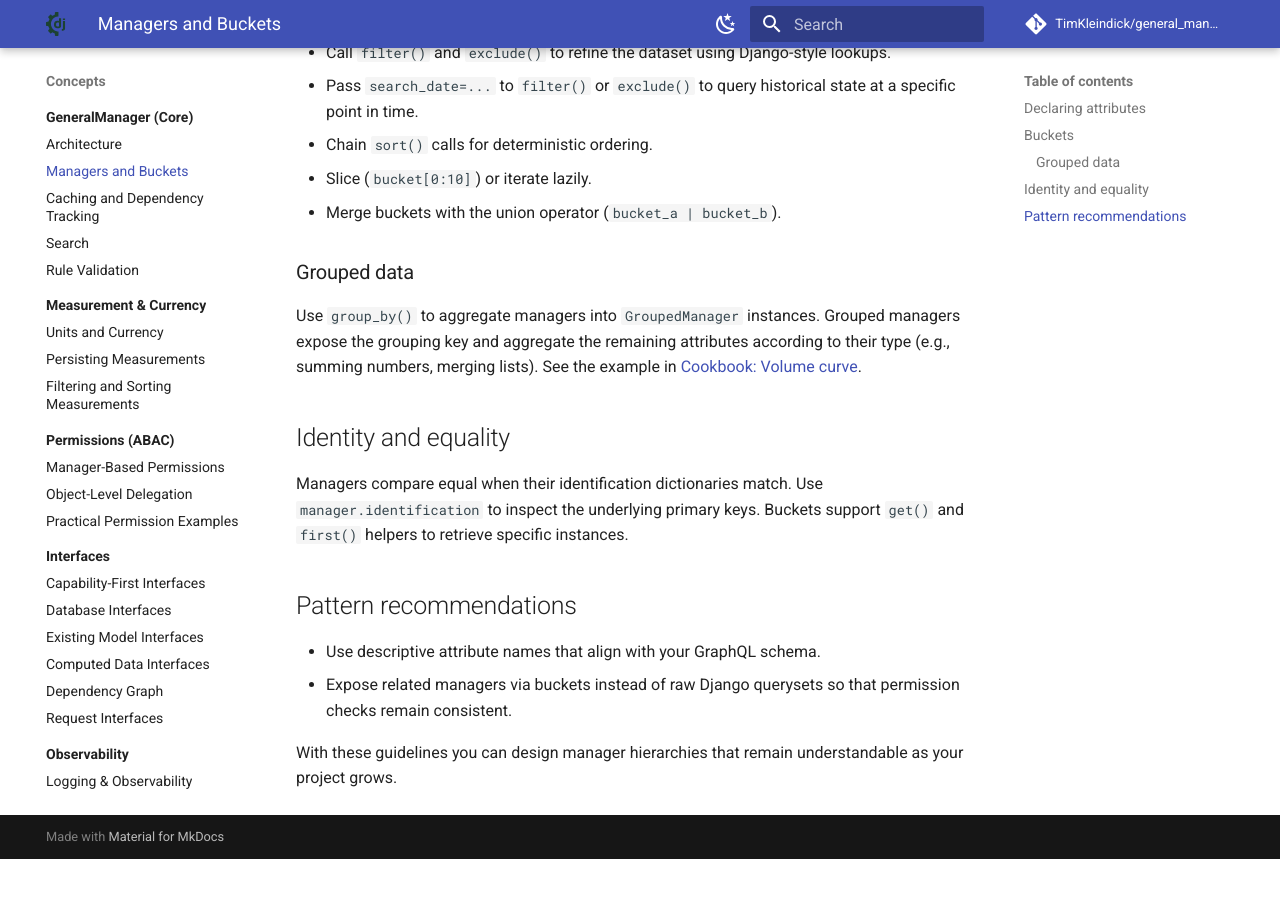
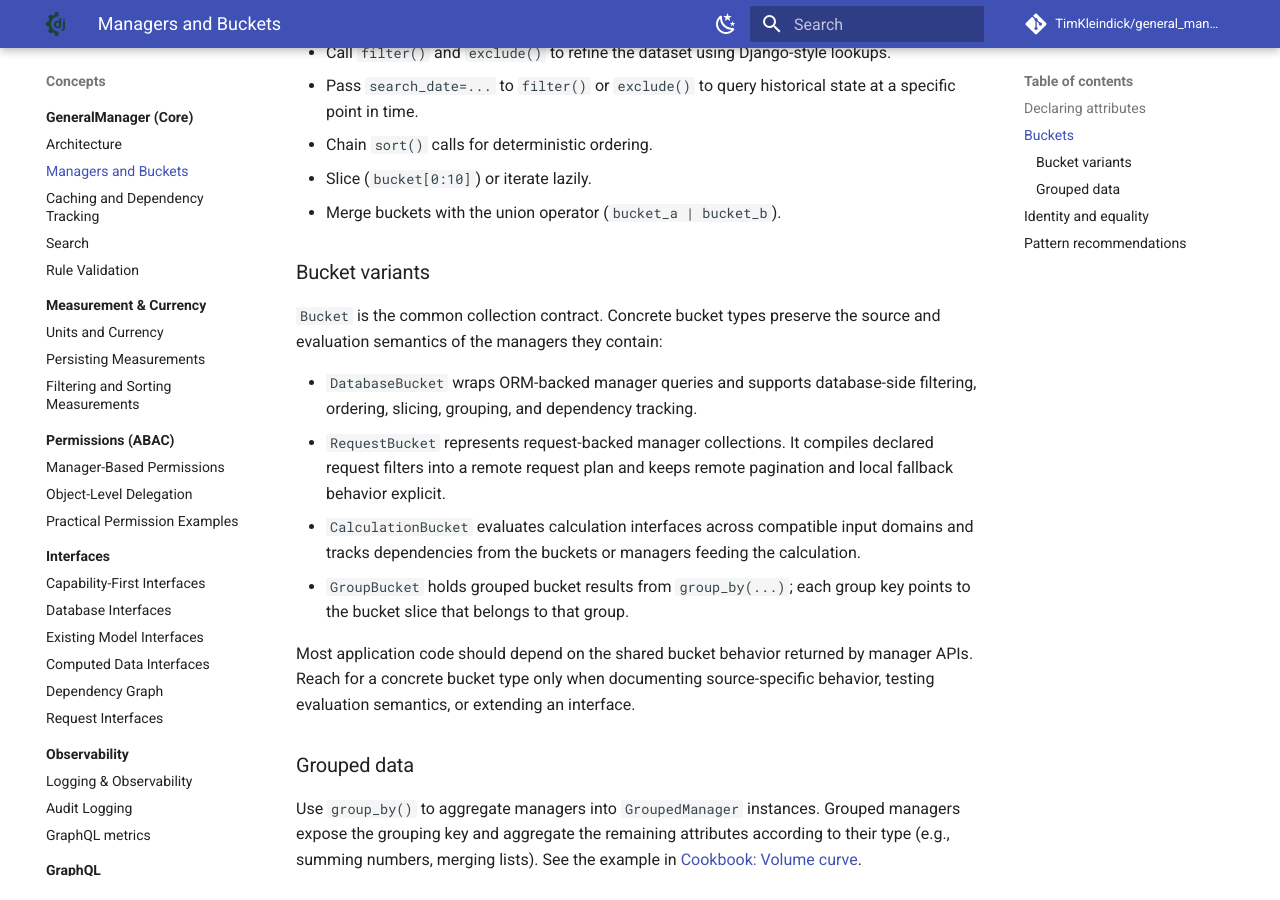
Before and after one commit to TimKleindick/general_manager, an MkDocs documentation site: the page built from docs/concepts/models_entities.md, in a window 1280 px wide and 900 px high, scrolled down 837 px. Built offline with MkDocs 1.6.1 and Material for MkDocs 9.7.7, drawn with Linux system fonts in a browser that asks for light colours; comment, search, counter and statistics services are not loaded; before the commit the page ends 1696 px from its top, so only the background shows below that.

Commit message:
docs: cover core interface and bucket variants

```diff
--- a/docs/concepts/models_entities.md
+++ b/docs/concepts/models_entities.md
@@ -30,6 +30,17 @@
 - Slice (`bucket[0:10]`) or iterate lazily.
 - Merge buckets with the union operator (`bucket_a | bucket_b`).
 
+### Bucket variants
+
+`Bucket` is the common collection contract. Concrete bucket types preserve the source and evaluation semantics of the managers they contain:
+
+- `DatabaseBucket` wraps ORM-backed manager queries and supports database-side filtering, ordering, slicing, grouping, and dependency tracking.
+- `RequestBucket` represents request-backed manager collections. It compiles declared request filters into a remote request plan and keeps remote pagination and local fallback behavior explicit.
+- `CalculationBucket` evaluates calculation interfaces across compatible input domains and tracks dependencies from the buckets or managers feeding the calculation.
+- `GroupBucket` holds grouped bucket results from `group_by(...)`; each group key points to the bucket slice that belongs to that group.
+
+Most application code should depend on the shared bucket behavior returned by manager APIs. Reach for a concrete bucket type only when documenting source-specific behavior, testing evaluation semantics, or extending an interface.
+
 ### Grouped data
 
 Use `group_by()` to aggregate managers into `GroupedManager` instances. Grouped managers expose the grouping key and aggregate the remaining attributes according to their type (e.g., summing numbers, merging lists). See the example in [Cookbook: Volume curve](../examples/project_volume_curve.md).
```
Also changed, not shown: docs/api/core.md (+18 -2 lines), docs/api/interface.md (+86 -0 lines), 1 other file.
